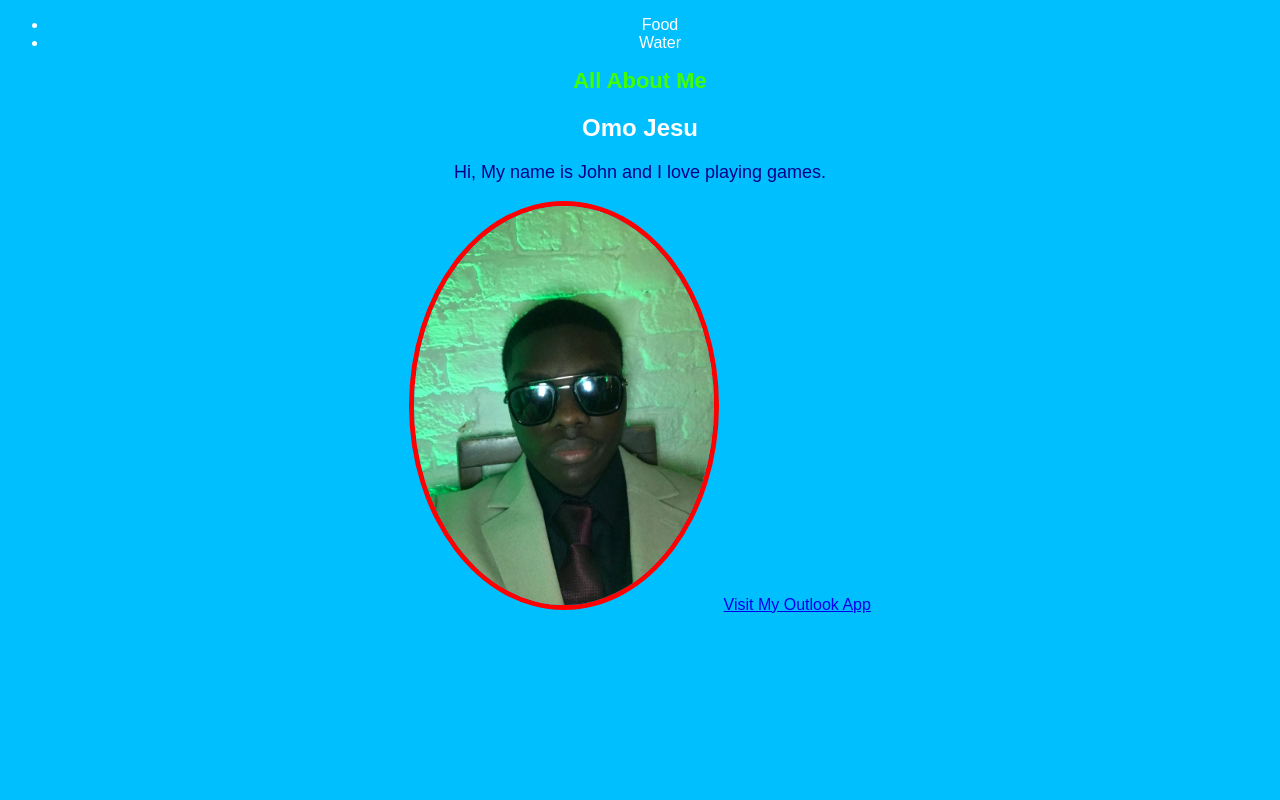
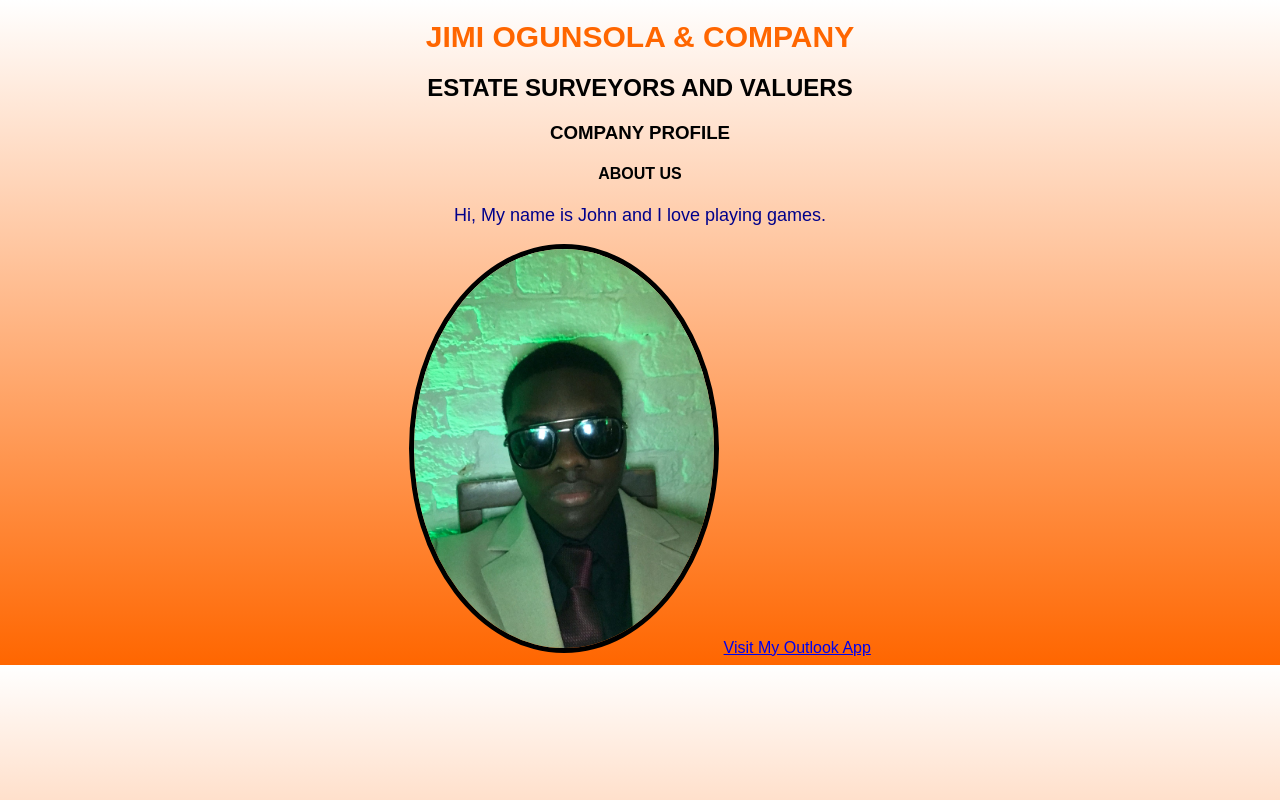
Before and after one commit to jogunsola15-blip/John-Ogunsola-Webpage, a plain HTML site: page index.html in a window 1280 px wide. Drawn offline with Linux system fonts and the light colour scheme.

Commit message:
Update webpage title and styling

```diff
--- a/index.html
+++ b/index.html
@@ -1,20 +1,19 @@
 <!DOCTYPE html>
 <html>
 <head>
-<title>My first webpage</title>
+<title>James Ogunsola & Co</title>
 <link rel="icon" type="image/jpeg" href="Jimi Ogunsola & Co. Logo SVG.jpg">
 
 </head>
 <style>
 body
-{background-color: rgb(0, 191, 255);
-    color: rgb(255, 255, 255);
+{background: linear-gradient(to bottom, #ffffff 0%, #ff6600 100%);
 font-family: Arial bold, sans-serif;
 text-align: center;}
 
 h1
-{font-size: 22px;
-color: #40ff00;}
+{font-size: 30px;
+color: #ff6600;}
 
 
 p
@@ -22,16 +21,14 @@ p
 color: darkblue;}
 img
 {border-radius: 50%;
-border: 5px solid red;}
+border: 5px solid black;}
 </style>
 
 <body>
-<ul>
-<li> Food </li>
-<li> Water </li>
-</ul>
-<h1>All About Me</h1>
-<h2> Omo Jesu </h2>
+<h1> JIMI OGUNSOLA & COMPANY </h1>
+<h2> ESTATE SURVEYORS AND VALUERS  </h2>
+<h3> COMPANY PROFILE </h3>
+<h4> ABOUT US </h4>
 <p>Hi, My name is John and I love playing games.</p>
 <img src = "My profile picture.jpg" alt="My profile picture" width="300">
 <a href="https://outlook.office.com/mail/inbox/id/AAQkAGMyMjBjZDNkLThhMTUtNDBlNC1hM2RjLTI1NzhkNDY2ZTE1YgAQAI4ERcWYYEUJtP5nXNV6Wog%3D">
```
